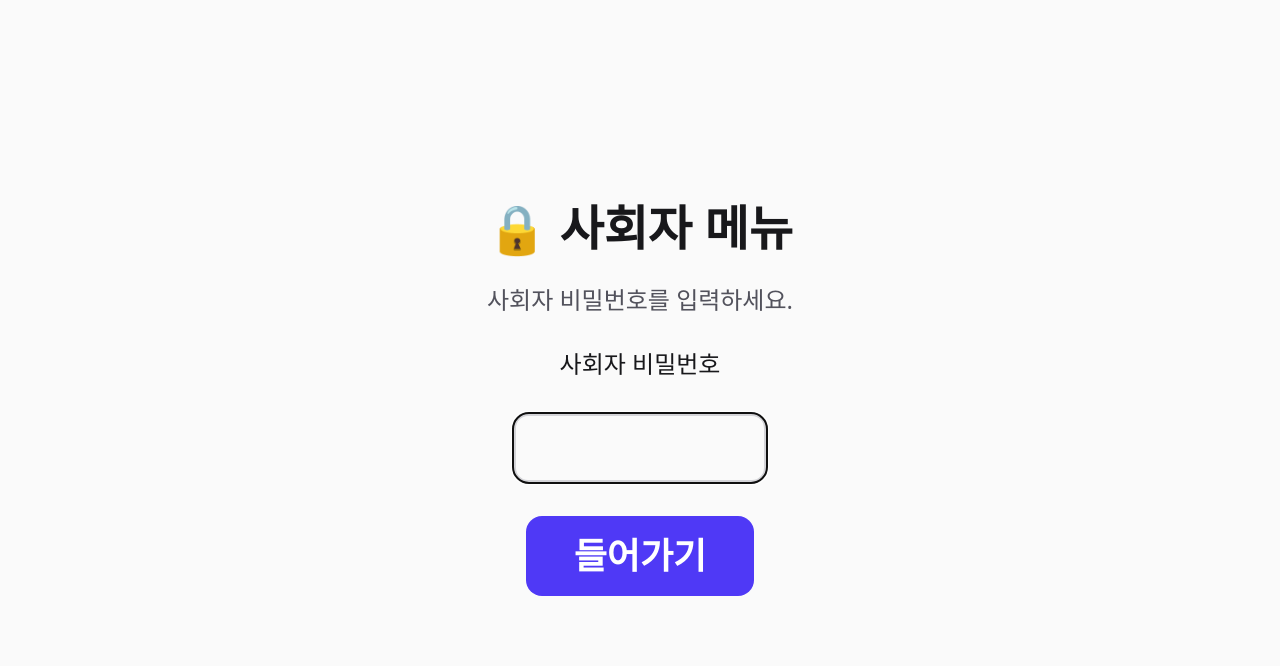
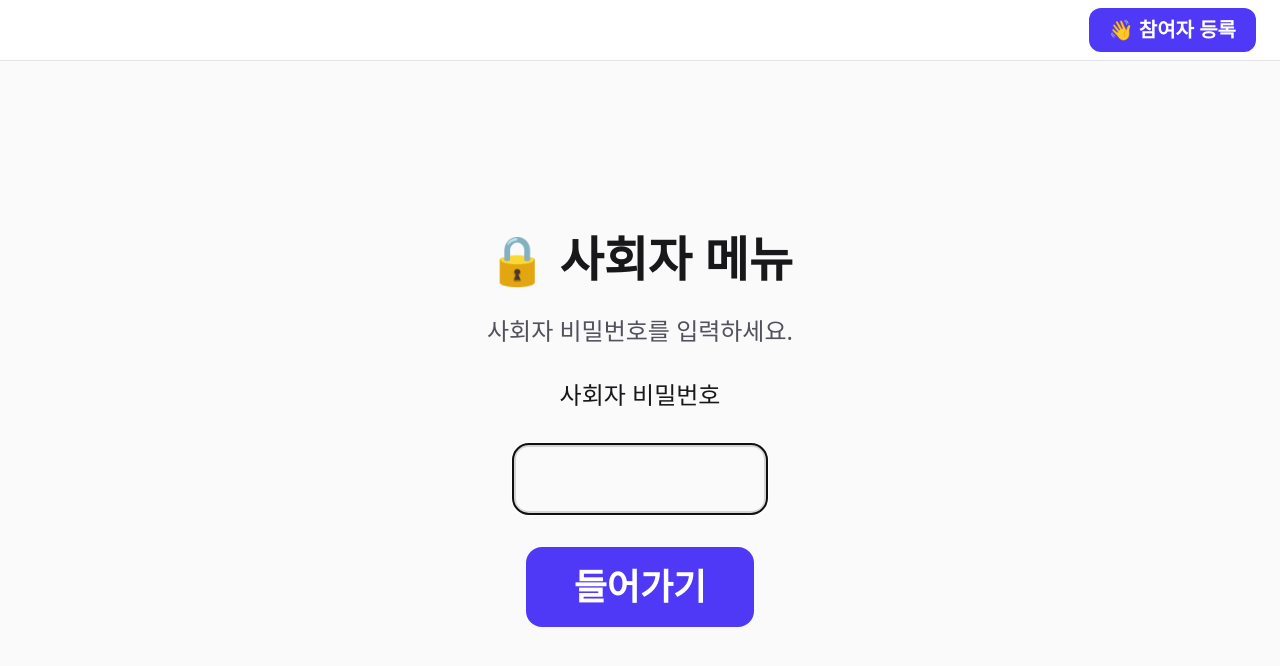
Before and after one commit to gbs-for-god/yos-game, a Next.js app: page /host in a window 1280 px wide. Shown: the top 666 px of the page. Built offline with nearby package versions, Linux system fonts and the light colour scheme.

Commit message:
feat: 초기화된 기기에 참가자 등록 버튼 표시

```diff
--- a/components/participant/ParticipantBar.tsx
+++ b/components/participant/ParticipantBar.tsx
@@ -12,10 +12,22 @@ export function ParticipantBar() {
   // 페이지를 옮길 때마다 최신 설정을 다시 읽는다 (사회자가 이름 변경을 켜고 끈 것을 반영)
   const settings = useSiteSettings(pathname ?? "");
 
-  // 미등록 기기는 ParticipantGate 가 /join 으로 보내므로 여기서는 등록된 경우만 보여 준다
-  if (pathname === "/join" || !identity) return null;
+  if (pathname === "/join" || identity === undefined) return null;
 
   const next = pathname && pathname !== "/" ? `?next=${encodeURIComponent(pathname)}` : "";
+
+  if (identity === null) {
+    return (
+      <div className="flex items-center justify-end border-b border-zinc-200 bg-white px-6 py-2 text-xl">
+        <Link
+          href={`/join${next}`}
+          className="rounded-xl bg-indigo-600 px-5 py-2 font-bold text-white hover:bg-indigo-500"
+        >
+          👋 참여자 등록
+        </Link>
+      </div>
+    );
+  }
 
   return (
     <div className="flex flex-wrap items-center justify-end gap-x-4 gap-y-1 border-b border-zinc-200 bg-white px-6 py-2 text-xl">
```
Also changed, not shown: 1 other file (tests, documents, lock files or other folders).
